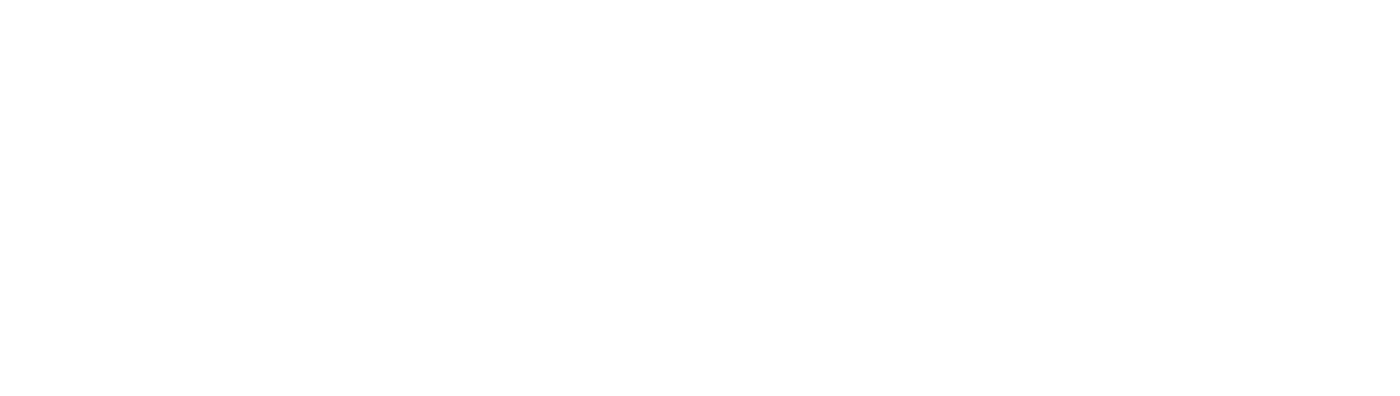
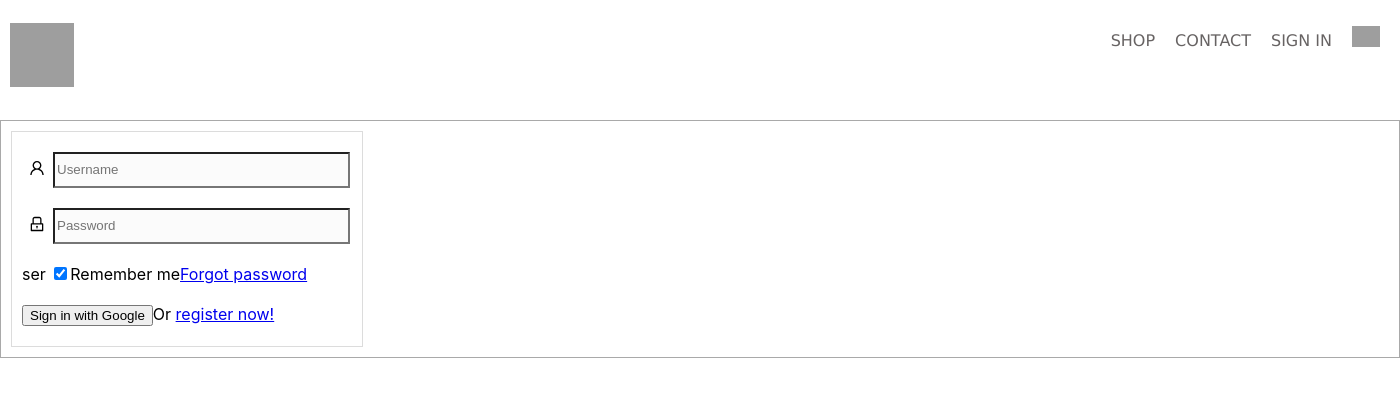
Before and after one commit to Nguoi0dienyeu/clothing_reactjs, a React (Create React App) app: page /signin in a window 1280 px wide. Before the commit this address had no page. Shown: the top 396 px of the page, 1400 px wide, since content can reach past the window. Built offline with nearby package versions, Linux system fonts and the light colour scheme; grey boxes are pictures that could not be loaded.

Commit message:
add firebase component

```diff
--- a/package.json
+++ b/package.json
@@ -7,6 +7,7 @@
     "@testing-library/react": "^13.3.0",
     "@testing-library/user-event": "^13.5.0",
     "antd": "^4.21.6",
+    "firebase": "^9.9.0",
     "react": "^18.2.0",
     "react-dom": "^18.2.0",
     "react-router-dom": "6",
--- a/src/App.js
+++ b/src/App.js
@@ -1,6 +1,7 @@
 import { Route, Routes } from "react-router-dom";
-import Home from "./routes/home/home.component";
-import Navigation from "./routes/navigation/nav.component";
+import Home from "./routes/Home/home.component";
+import SignIn from "./routes/Sign-In/login.component";
+import Navigation from "./routes/Navigation/nav.component";
 const App = () => {
   const Shop = () => {
     return <h2>I am the shop page</h2>;
@@ -11,6 +12,7 @@ const App = () => {
       <Route path="/" element={<Navigation />}>
         <Route index element={<Home />} />
         <Route path="shop" element={<Shop />} />
+        <Route path="/signin" element={<SignIn />} />
       </Route>
     </Routes>
   );
--- /dev/null
+++ b/src/routes/Sign-In/login.component.jsx
@@ -0,0 +1,85 @@
+import { LockOutlined, UserOutlined } from "@ant-design/icons";
+import { Button, Checkbox, Form, Input } from "antd";
+import {
+  signInWithGooglePopup,
+  createUserDocumentFromAuth,
+} from "../../utils/Firebase/firebase.utils";
+import React, { Fragment } from "react";
+import "./login.styles.scss";
+
+const SignIn = () => {
+  const onFinish = (values) => {
+    console.log("Received values of form: ", values);
+  };
+  const logGoogleUser = async () => {
+    const { user } = await signInWithGooglePopup();
+    const userDocRef = createUserDocumentFromAuth(user);
+  };
+  return (
+    <Fragment>
+      <div className="form-container">
+        <Form
+          name="normal_login"
+          className="login-form"
+          initialValues={{
+            remember: true,
+          }}
+          onFinish={onFinish}
+        >
+          <Form.Item
+            name="username"
+            rules={[
+              {
+                required: true,
+                message: "Please input your Username!",
+              },
+            ]}
+          >
+            <Input
+              prefix={<UserOutlined className="site-form-item-icon" />}
+              placeholder="Username"
+            />
+          </Form.Item>
+          <Form.Item
+            name="password"
+            rules={[
+              {
+                required: true,
+                message: "Please input your Password!",
+              },
+            ]}
+          >
+            <Input
+              prefix={<LockOutlined className="site-form-item-icon" />}
+              type="password"
+              placeholder="Password"
+            />
+          </Form.Item>
+          <Form.Item>
+            ser{" "}
+            <Form.Item name="remember" valuePropName="checked" noStyle>
+              <Checkbox>Remember me</Checkbox>
+            </Form.Item>
+            <a className="login-form-forgot" href="/">
+              Forgot password
+            </a>
+          </Form.Item>
+
+          <Form.Item>
+            <Button
+              type="primary"
+              htmlType="submit"
+              onClick={logGoogleUser}
+              className="login-form-button"
+            >
+              Sign in with Google
+            </Button>
+            Or <a href="/">register now!</a>
+          </Form.Item>
+        </Form>
+      </div>
+    </Fragment>
+  );
+};
+
+export default SignIn;
--- /dev/null
+++ b/src/routes/Sign-In/login.styles.scss
@@ -0,0 +1,34 @@
+.form-container {
+  border: 1px solid darkgray;
+  margin-top: 40px;
+  form#normal_login {
+    /* background: red; */
+    max-width: 350px;
+    height: auto;
+    border: 1px solid gainsboro;
+    margin: 10px;
+  }
+}
+.ant-form-item-control-input {
+  margin: 20px 10px 20px 10px;
+  input#normal_login_username {
+    line-height: 30px;
+    min-width: 289px;
+    background-color: #fbfbfb;
+    margin-left: 8px;
+  }
+  span.anticon.anticon-user.site-form-item-icon {
+    padding-left: 7px;
+  }
+}
+.ant-form-item-control-input-content .ant-input-affix-wrapper {
+  span.anticon.anticon-lock.site-form-item-icon {
+    padding-left: 7px;
+  }
+  input#normal_login_password {
+    line-height: 30px;
+    min-width: 289px;
+    background-color: #fbfbfb;
+    margin-left: 8px;
+  }
+}
--- a/src/routes/navigation/nav.component.jsx
+++ b/src/routes/navigation/nav.component.jsx
@@ -1,4 +1,4 @@
-import { Outlet } from "react-router-dom";
+import { Link, Outlet } from "react-router-dom";
 import { Fragment } from "react";
 import "./nav.styles.scss";
 const Navigation = () => {
@@ -7,22 +7,30 @@ const Navigation = () => {
   return (
     <Fragment>
       <div className="navigation-bar">
+        <Link className="logo" to="/">
           <div
             className="logo"
             style={{
               backgroundImage: `url(${homePage})`,
             }}
           ></div>
+        </Link>
         <div className="navigation-menu">
           <ul>
             <li>
-              <a href="1">Shop</a>
+              <Link className="nav-link" to="/shop">
+                Shop
+              </Link>
             </li>
             <li>
-              <a href="1">Contact</a>
+              <Link className="nav-link" to="/contact">
+                Contact
+              </Link>
             </li>
             <li>
-              <a href="1">Wallet</a>
+              <Link className="nav-link" to="/signin">
+                sign in
+              </Link>
             </li>
             <li>
               <div
--- a/src/routes/navigation/nav.styles.scss
+++ b/src/routes/navigation/nav.styles.scss
@@ -25,9 +25,10 @@
     display: inline-block;
     padding: 10px;
     font-family: Verdana, Geneva, Tahoma, sans-serif;
-    a {
+    .nav-link {
       text-decoration: none;
       color: rgb(103, 99, 99);
+      text-transform: uppercase;
     }
     &:hover a {
       color: orange;
--- /dev/null
+++ b/src/utils/Firebase/firebase.utils.jsx
@@ -0,0 +1,60 @@
+// Import the functions you need from the SDKs you need
+import { initializeApp } from "firebase/app";
+import { getAuth, GoogleAuthProvider, signInWithPopup } from "firebase/auth";
+import { getFirestore, doc, getDoc, setDoc } from "firebase/firestore";
+// TODO: Add SDKs for Firebase products that you want to use
+// https://firebase.google.com/docs/web/setup#available-libraries
+
+// Your web app's Firebase configuration
+// For Firebase JS SDK v7.20.0 and later, measurementId is optional
+const firebaseConfig = {
+  apiKey: "AIzaSyAlc_pDa9Nbb80Rae9GWNw-h0IvHbq2DJY",
+  authDomain: "clothing-weather.firebaseapp.com",
+  projectId: "clothing-weather",
+  storageBucket: "clothing-weather.appspot.com",
+  messagingSenderId: "933666869802",
+  appId: "1:933666869802:web:5d4dde822b917dc625e953",
+  measurementId: "G-GYCS3PTVMB",
+};
+
+// Initialize Firebase
+const firebaseApp = initializeApp(firebaseConfig);
+
+const provider = new GoogleAuthProvider();
+
+provider.setCustomParameters({
+  prompt: "select_account",
+});
+
+export const auth = getAuth();
+
+export const signInWithGooglePopup = () => signInWithPopup(auth, provider);
+
+// create db firebase
+export const db = getFirestore();
+
+export const createUserDocumentFromAuth = async (userAuth) => {
+  const userDocRef = doc(db, "users", userAuth.uid);
+  console.log("userDoc", userDocRef);
+
+  const useSnapShot = await getDoc(userDocRef);
+  console.log("useSnapShot", useSnapShot);
+  console.log(".exit", useSnapShot.exists());
+
+  if (!useSnapShot.exists()) {
+    const { displayName, email } = userAuth;
+    const createAt = new Date();
+
+    // try catch
+    try {
+      await setDoc(userDocRef, {
+        displayName,
+        email,
+        createAt,
+      });
+    } catch (error) {
+      console.log("error", error.message);
+    }
+  }
+  return userDocRef;
+};
```
Also changed, not shown: 1 other file (tests, documents, lock files or other folders). Lines whose indentation alone changed are shown as unchanged.
